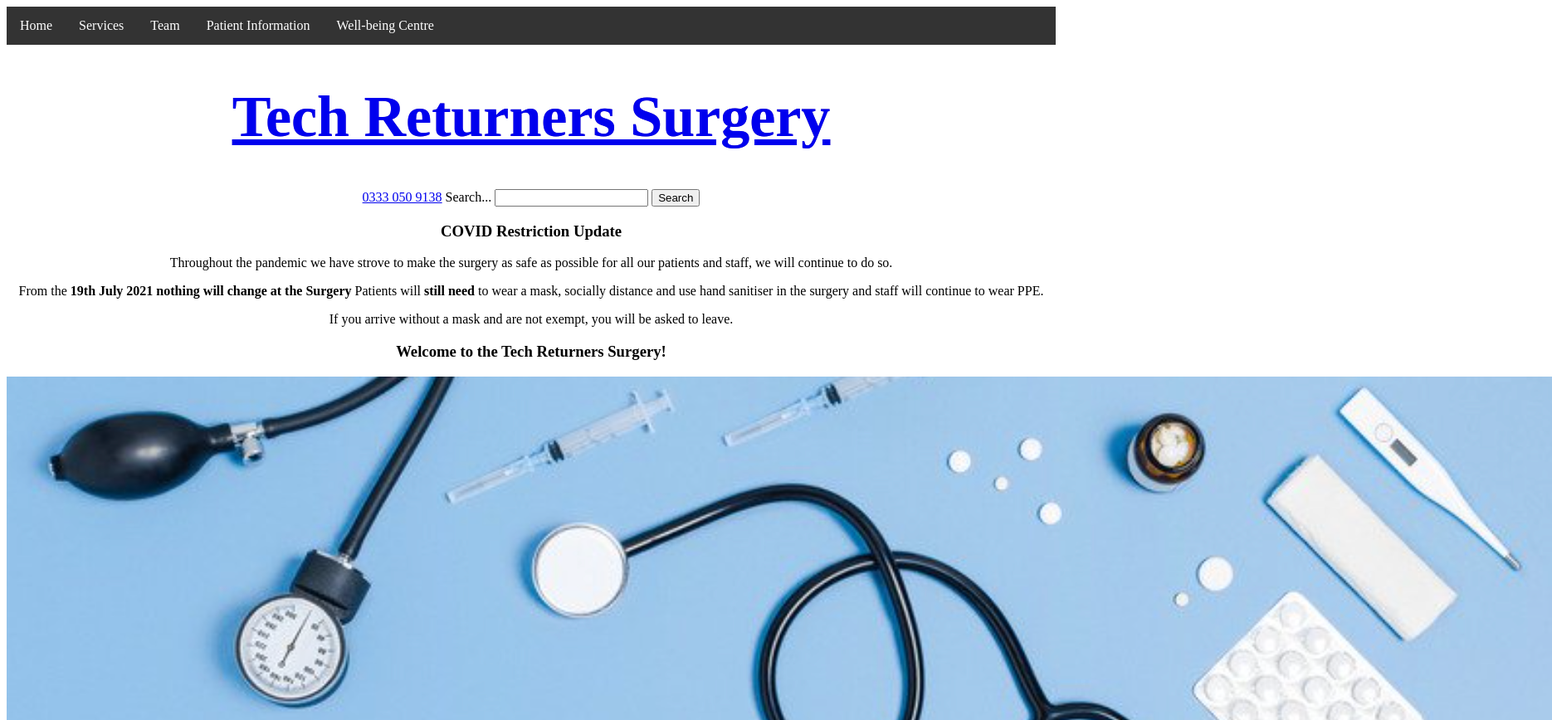
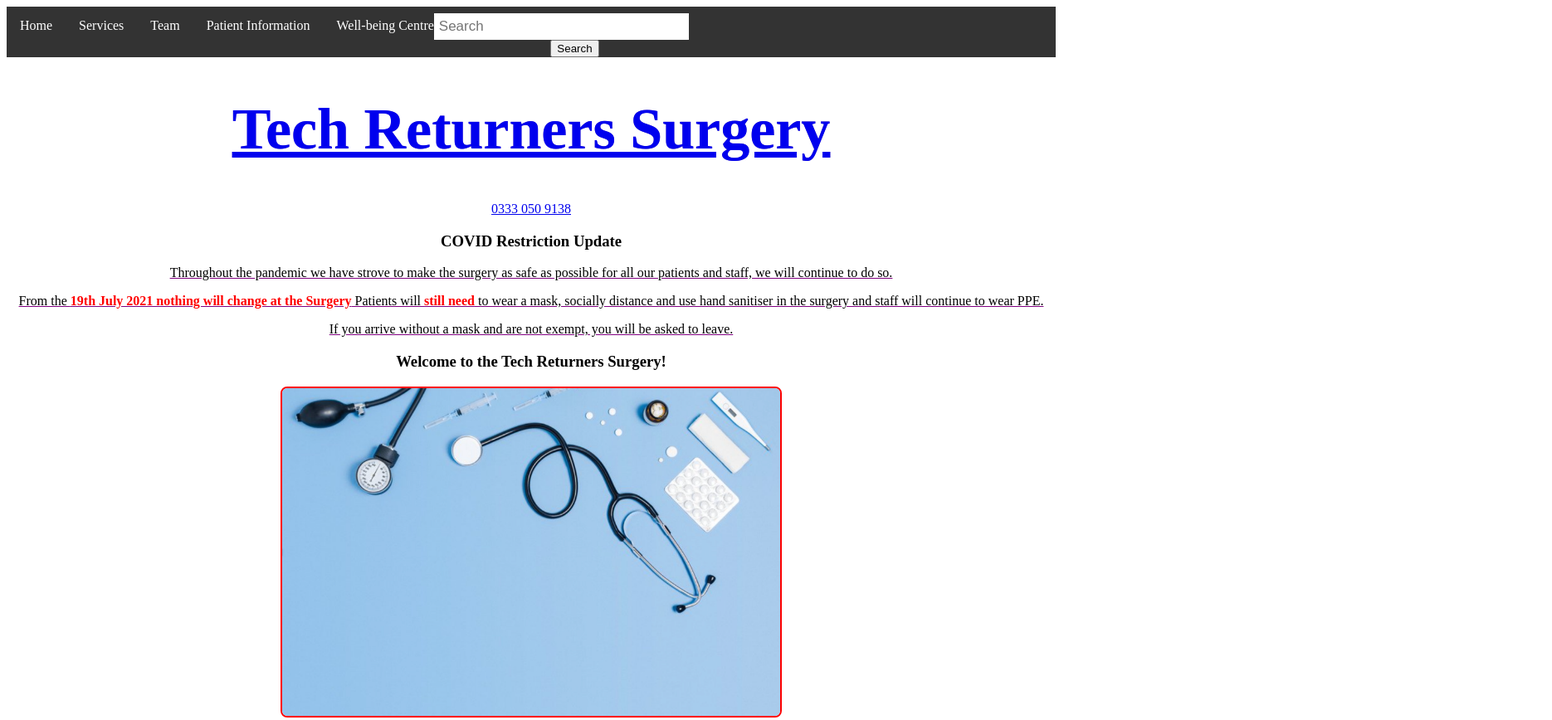
Before and after one commit to Astro-4/css-key-concepts, a plain HTML site: page index.html in a window 1280 px wide. Shown: the top 868 px of the page at 83% size, 1870 px wide, since content can reach past the window. Drawn offline with Linux system fonts and the light colour scheme.

Commit message:
feat: added some styling into the html page.

```diff
--- a/index.html
+++ b/index.html
@@ -17,20 +17,21 @@
           <li><a href="#">Team</a></li>
           <li><a href="#">Patient Information</a></li>
           <li><a href="#">Well-being Centre</a></li>
+          <li>
+            <input
+              type="search"
+              placeholder="Search"
+              id="site-search"
+              name="search"
+              aria-label="Search through site content"
+            />
+            <button>Search</button>
+          </li>
         </ul>
       </nav>
     </header>
     <h1><a href="#">Tech Returners Surgery</a></h1>
     <a href="tel:03330509138">0333 050 9138</a>
-
-    <label for="site-search">Search...</label>
-    <input
-      type="search"
-      id="site-search"
-      name="search"
-      aria-label="Search through site content"
-    />
-    <button>Search</button>
 
     <section>
       <h3><strong>COVID Restriction Update</strong></h3>
--- a/style.css
+++ b/style.css
@@ -9,6 +9,7 @@ h1 {
   background-clip: text;
   -webkit-background-clip: text;
 }
+
 ul {
   list-style-type: none;
   margin: 0;
@@ -29,7 +30,38 @@ li a {
   padding: 14px 16px;
   text-decoration: none;
 }
+li #site-search {
+  float: right;
+  padding: 6px;
+  border: none;
+  margin-top: 8px;
+  margin-right: 16px;
+  font-size: 17px;
+}
 
 li a:hover {
   background-color: #111;
 }
+p {
+  text-align: center;
+  text-decoration-line: underline;
+  text-decoration-color: purple;
+}
+p strong {
+  color: red;
+}
+#site-search {
+  width: 100%;
+  font-size: 18px;
+  padding: 11px;
+  border: 1px solid #ddd;
+}
+img {
+  border: 2px solid red;
+  border-radius: 8px;
+  width: 600px;
+}
+video {
+  width: 600px;
+  height: auto;
+}
```
